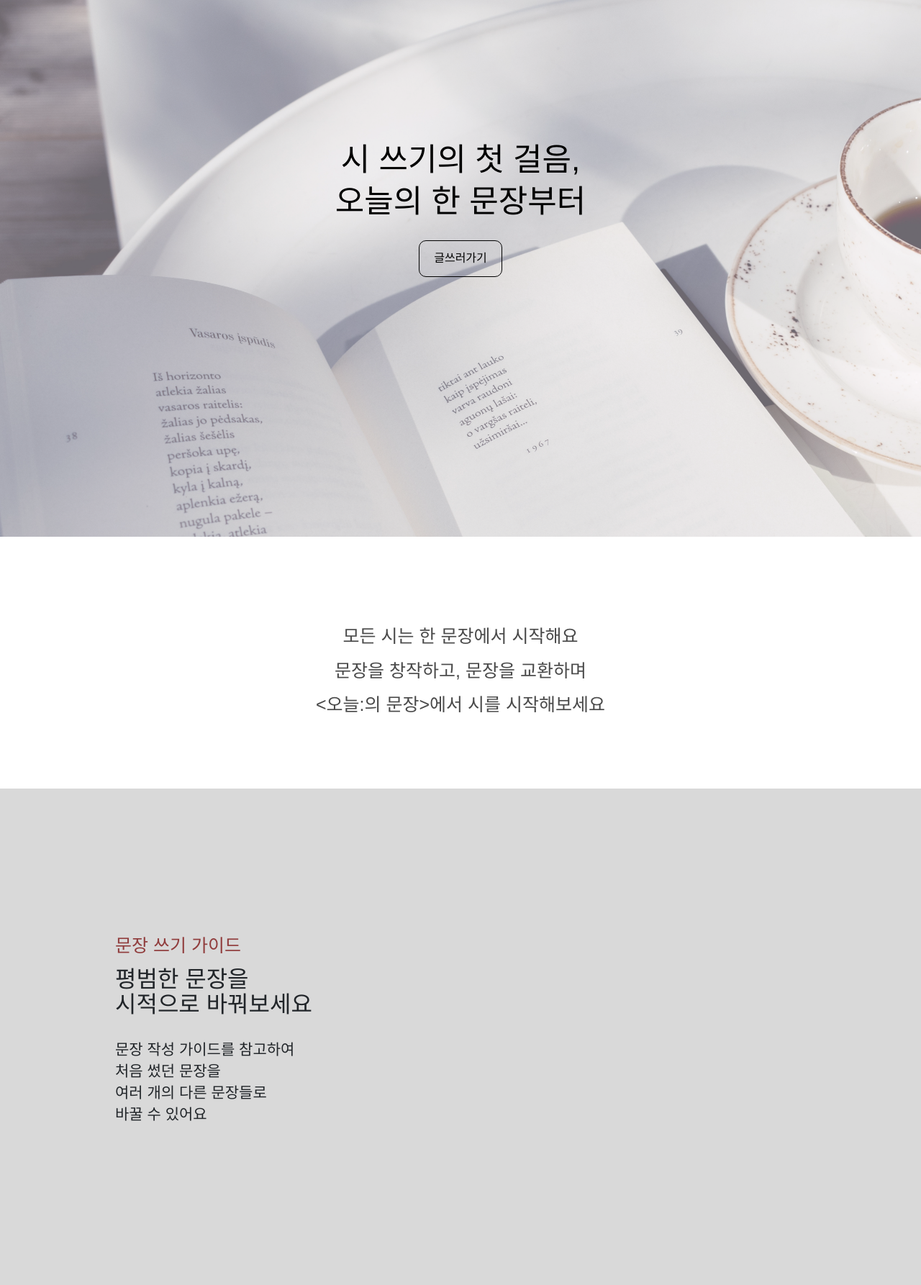
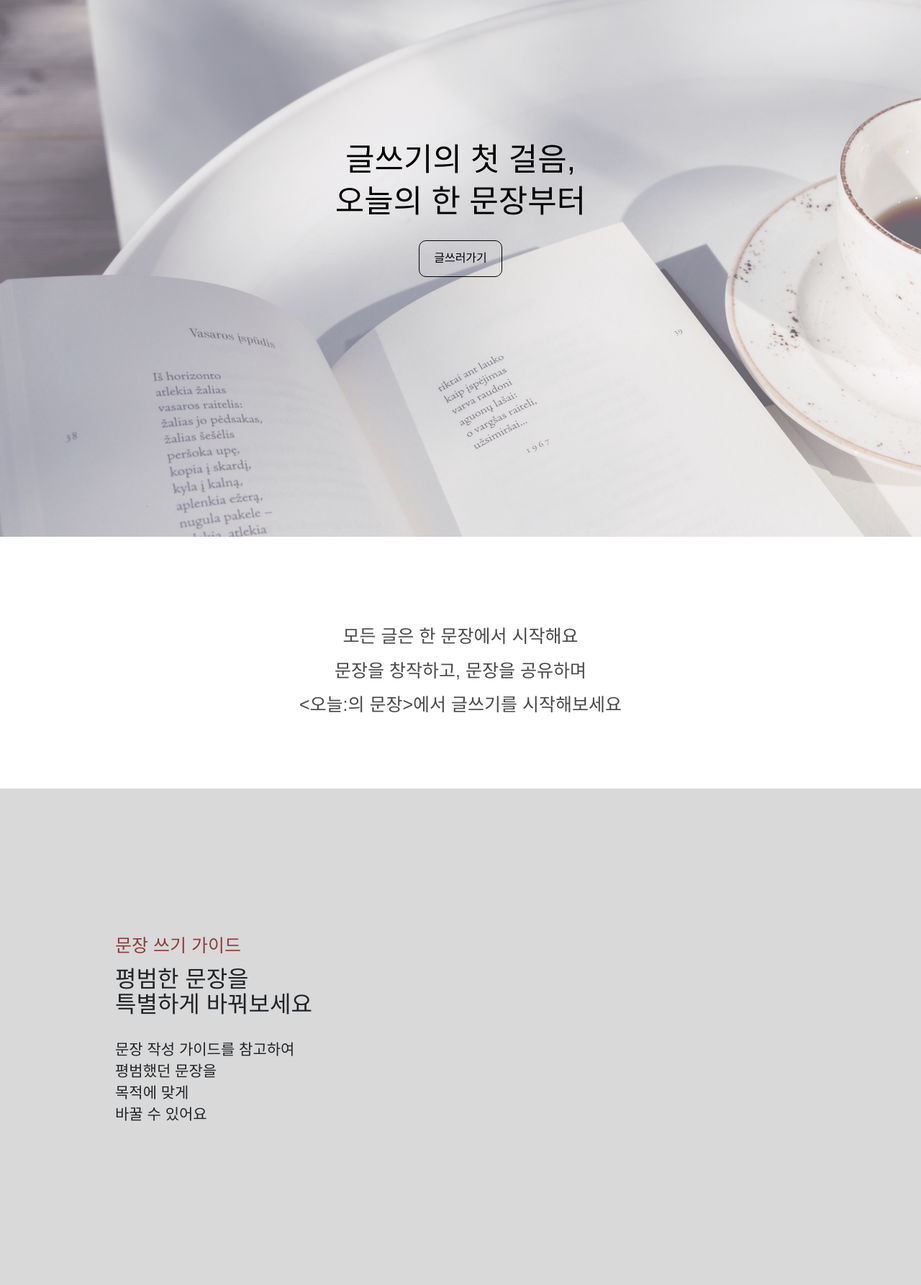
Before and after one commit to yumsae/todays-sentence, a Django app: page / in a window 1280 px wide. Shown: the part 134-1920 px from the top of the page at 72% size. Run offline with Django 4.2, Linux system fonts and the light colour scheme; some web fonts are replaced.

Commit message:
modified:   buildapp/templates/buildapp/home.html

```diff
--- a/buildapp/templates/buildapp/home.html
+++ b/buildapp/templates/buildapp/home.html
@@ -6,7 +6,7 @@
         <div class="home_wrap">
             <div class= "main_warp">
                 <div class="main_cont" data-aos="fade-up" data-aos-duration="600">
-                    <h1 class= "main_title">시 쓰기의 첫 걸음,</h1>
+                    <h1 class= "main_title">글쓰기의 첫 걸음,</h1>
                     <h1 class= "main_title">오늘의 한 문장부터</h1>
                     <div style="text-align: center; margin-top: 40px">
                         <a href="" class="home_btn">글쓰러가기</a>
@@ -17,9 +17,9 @@
 
             <div class="home_ex_wrap">
                 <div class="home_ex" data-aos="fade-up" data-aos-offset="300">
-                    <p>모든 시는 한 문장에서 시작해요</p>
-                    <p>문장을 창작하고, 문장을 교환하며</p>
-                    <p>&lt;오늘:의 문장&gt;에서 시를 시작해보세요</p>
+                    <p>모든 글은 한 문장에서 시작해요</p>
+                    <p>문장을 창작하고, 문장을 공유하며</p>
+                    <p>&lt;오늘:의 문장&gt;에서 글쓰기를 시작해보세요</p>
                 </div>
             </div>
 
@@ -27,8 +27,8 @@
             <div class="home_guide_wrap">
                 <div class= "home_guide" data-aos="fade-right" data-aos-offset="300" data-aos-easing="ease-out-sine"  style="text-align: left; padding: 200px 0 0 60px;">
                     <p class="guide_title">문장 쓰기 가이드</p>
-                    <p class="guide_sub">평범한 문장을 </br>시적으로 바꿔보세요</p>
-                    <p class= "guide_cont">문장 작성 가이드를 참고하여</br>처음 썼던 문장을</br>여러 개의 다른 문장들로</br>바꿀 수 있어요</p>
+                    <p class="guide_sub">평범한 문장을 </br>특별하게 바꿔보세요</p>
+                    <p class= "guide_cont">문장 작성 가이드를 참고하여</br>평범했던 문장을</br>목적에 맞게</br>바꿀 수 있어요</p>
                 </div>
             </div>
 
@@ -36,7 +36,7 @@
                 <div class= "home_guide" data-aos="fade-left" data-aos-offset="300" data-aos-easing="ease-in-sine" style="text-align: right; padding: 200px 60px 0 0;">
                     <p class="guide_title">문장 공유</p>
                     <p class="guide_sub">쓰지 않는 문장을 </br>다른 사람들과 공유해보세요</p>
-                    <p class="guide_cont">시에 쓰이지 않은 문장들은</br>문장 공유 게시판에 올라가</br>다른 사람들에게 영감을</br>줄 수 있어요</p>
+                    <p class="guide_cont">글에 쓰이지 않은 문장들은</br>문장 공유 게시판에 올라가</br>다른 사람들에게 영감을</br>줄 수 있어요</p>
                 </div>
             </div>
             <div class="home_btn_container">
```
